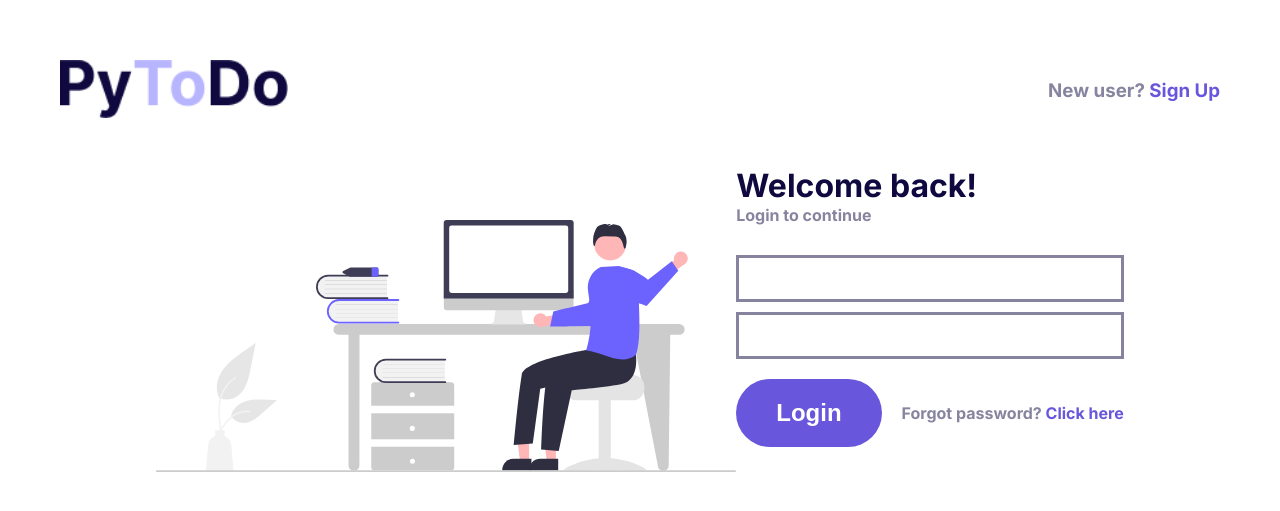
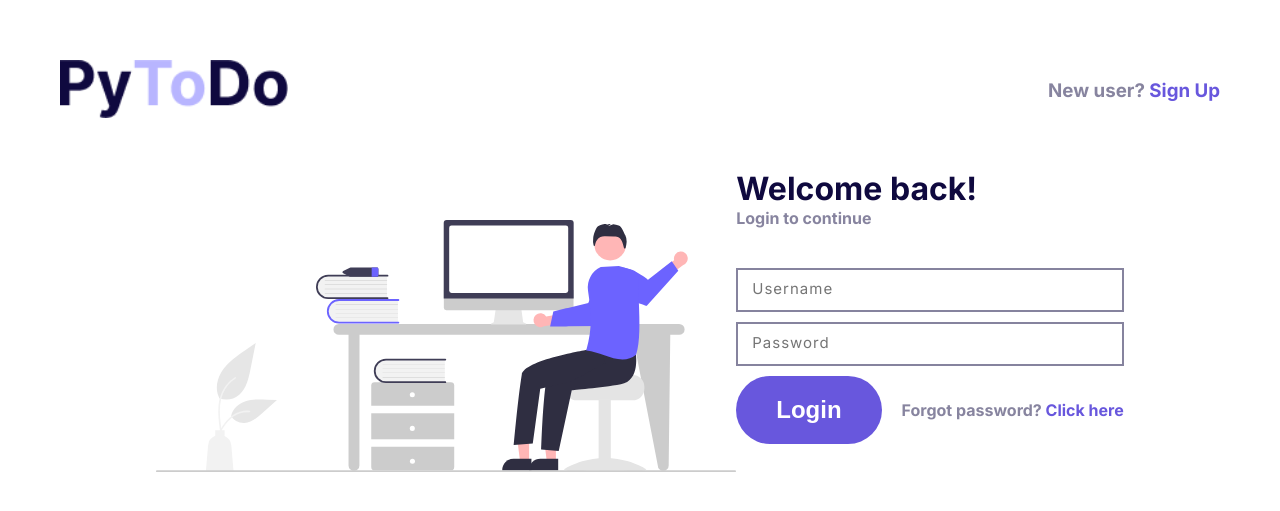
Before and after one commit to rcorrei4/PyToDo, a Django app: page / in a window 1280 px wide. Shown: the top 511 px of the page. Run offline with Django 3.2, Linux system fonts and the light colour scheme.

Commit message:
feat: login page

```diff
--- a/todo/static/css/login.css
+++ b/todo/static/css/login.css
@@ -55,14 +55,6 @@
 	margin-top: 30px;
 }
 
-.login input {
-	padding: 10px;
-	font-size: 18px;
-	border: 3px solid rgba(15, 9, 63, 0.5);
-	margin-bottom: 10px;
-	outline: none;
-	color: #0F093F;
-}
 
 .login input::selection {
 	color: white;
@@ -98,3 +90,86 @@
 	color: #6857DD;
 	text-decoration: none;
 }
+
+:focus{outline: none;}
+
+/* necessary to give position: relative to parent. */
+input[type="text"], input[type="password"] {
+	font: 15px/24px 'Inter', sans-serif;
+	color: #333;
+	width: 100%;
+	box-sizing: border-box;
+	letter-spacing: 1px;
+}
+
+:focus {
+	outline: none;
+}
+
+.col-3 {
+	float: left;
+	position: relative;
+} /* necessary to give position: relative to parent. */
+
+input[type="text"], input[type="password"] {
+	font: 15px/24px "Inter", sans-serif;
+	color: #0F093F;
+	width: 100%;
+	box-sizing: border-box;
+	letter-spacing: 1px;
+}
+
+.effect-7,
+.effect-8,
+.effect-9 {
+	border: 2px solid rgba(15, 9, 63, 0.5);;
+	padding: 7px 14px 9px;
+	transition: 0.4s;
+}
+
+.effect-7 ~ .focus-border:before,
+.effect-7 ~ .focus-border:after{
+	content: "";
+	position: absolute;
+	top: 0; left: 50%;
+	width: 0;
+	height: 3px;
+	background-color: #6857DD;
+	transition: 0.4s;
+}
+
+.effect-7 ~ .focus-border:after {
+	top: auto;
+	bottom: 0;
+}
+
+.effect-7 ~ .focus-border i:before,
+.effect-7 ~ .focus-border i:after {
+	content: "";
+	position: absolute;
+	top: 50%;
+	left: 0;
+	width: 3px;
+	height: 0;
+	background-color: #6857DD;
+	transition: 0.6s;
+}
+
+.effect-7 ~ .focus-border i:after {
+	left: auto;
+	right: 0;
+}
+
+.effect-7:focus ~ .focus-border:before,
+.effect-7:focus ~ .focus-border:after {
+	left: 0;
+	width: 100%;
+	transition: 0.4s;
+}
+
+.effect-7:focus ~ .focus-border i:before,
+.effect-7:focus ~ .focus-border i:after {
+	top: 0;
+	height: 100%;
+	transition: 0.6s;
+}
--- a/todo/templates/login.html
+++ b/todo/templates/login.html
@@ -23,8 +23,18 @@
 				<h1>Welcome back!</h1>
 				<h3>Login to continue</h3>
 				<form method="post">
-					<input type="text" name="username">
-					<input type="password" name="password">
+					<div class="col-3">
+		            	<input class="effect-7" type="text" placeholder="Username">
+		              	<span class="focus-border">
+		                <i></i>
+		              	</span>
+		          	</div>
+		          	<div class="col-3">
+		            	<input class="effect-7" type="password" placeholder="Password">
+		              	<span class="focus-border">
+		                <i></i>
+		              	</span>
+		          	</div>
 					<div>
 						<button type="submit">Login</button>
 						<h3 href="#">Forgot password? <a href="#">Click here</a></h3>
```
